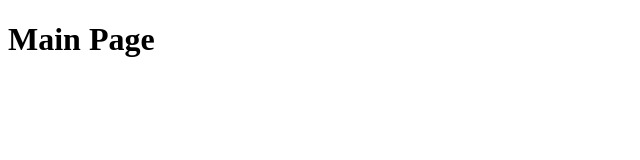
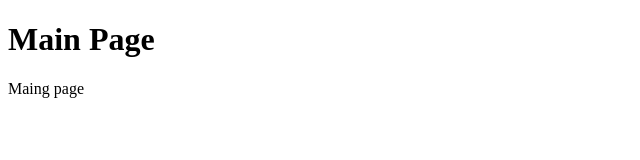
Before and after one commit to hth0225/MyGitApp, a plain HTML site: page index.html in a window 1280 px wide. Shown: the whole page, without its empty margins (0-640 px from the left). Drawn offline with Linux system fonts and the light colour scheme.

Commit message:
index.html  main 태그추가

```diff
--- a/index.html
+++ b/index.html
@@ -8,5 +8,6 @@
     <body>
         <script src="index.js"></script>
         <h1>Main Page</h1>
+        <main>Maing page</main>
     </body>
 </html>
```
